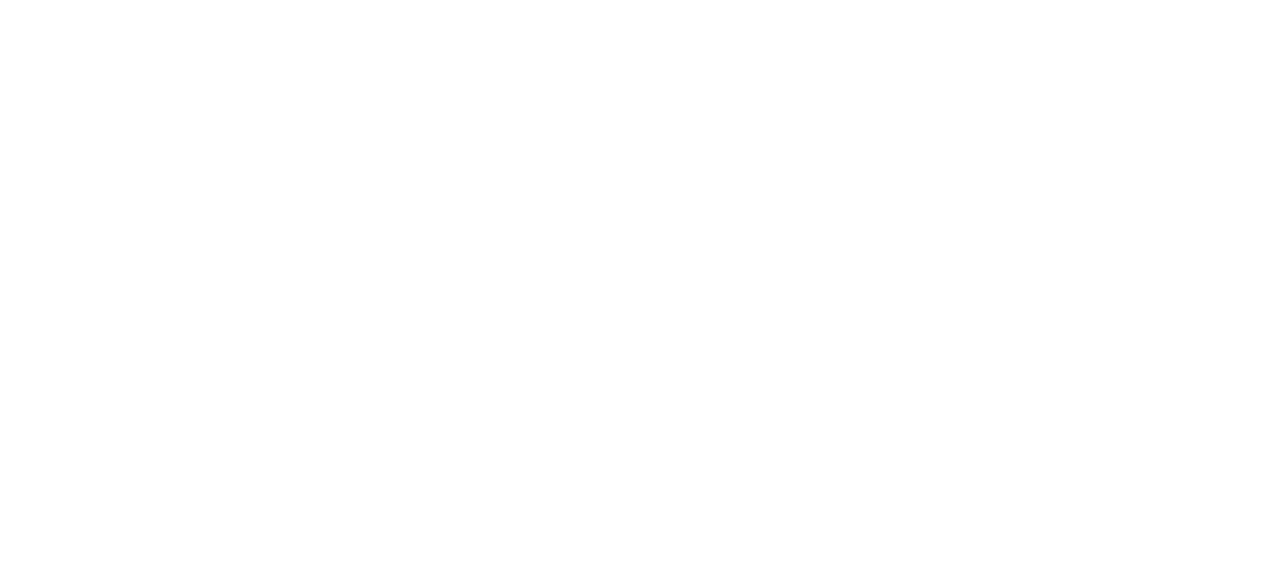
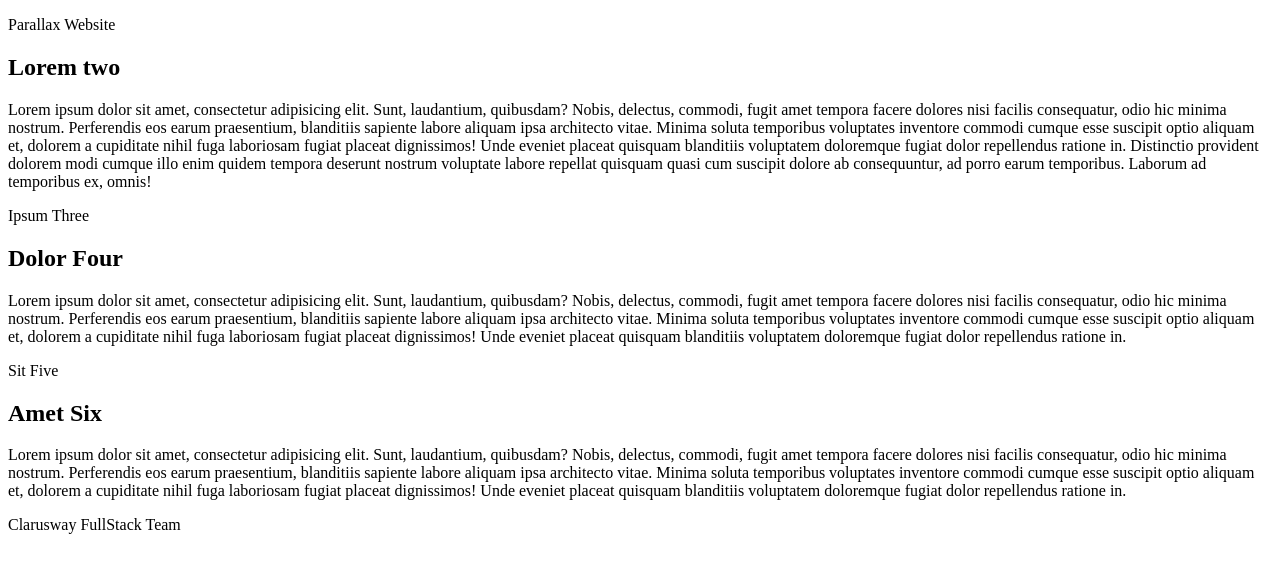
Before and after one commit to 1kenz/Project-003-ParallaxWebsite, a plain HTML site: page index.html in a window 1280 px wide. Drawn offline with Linux system fonts and the light colour scheme.

Commit message:
create html skeleton

```diff
--- a/index.html
+++ b/index.html
@@ -9,26 +9,50 @@
 </head>
 
 <body>
-    <!-- Section One -->
-    <section></section>
-
-    <!-- Section Two -->
-    <section></section>
-
-    <!-- Section Three -->
-    <section></section>
-
-    <!-- Section Four -->
-    <section></section>
-
-    <!-- Section Five -->
-    <section></section>
-
-    <!-- Section Six -->
-    <section></section>
-
-    <!-- Section Seven -->
-    <section></section>
+    <!-- Section One  -->
+    <section>
+        <p>Parallax Website</p>
+    </section>
+    <!-- Section Two  -->
+    <section>
+        <h2>Lorem two</h2>
+        <p>
+            Lorem ipsum dolor sit amet, consectetur adipisicing elit. Sunt, laudantium, quibusdam? Nobis, delectus, commodi, fugit amet tempora facere dolores nisi facilis consequatur, odio hic minima nostrum. Perferendis eos earum praesentium, blanditiis sapiente
+            labore aliquam ipsa architecto vitae. Minima soluta temporibus voluptates inventore commodi cumque esse suscipit optio aliquam et, dolorem a cupiditate nihil fuga laboriosam fugiat placeat dignissimos! Unde eveniet placeat quisquam blanditiis
+            voluptatem doloremque fugiat dolor repellendus ratione in. Distinctio provident dolorem modi cumque illo enim quidem tempora deserunt nostrum voluptate labore repellat quisquam quasi cum suscipit dolore ab consequuntur, ad porro earum temporibus.
+            Laborum ad temporibus ex, omnis!
+        </p>
+    </section>
+    <!-- Section Three  -->
+    <section>
+        <p>Ipsum Three</p>
+    </section>
+    <!-- Section Four  -->
+    <section>
+        <h2>Dolor Four</h2>
+        <p>
+            Lorem ipsum dolor sit amet, consectetur adipisicing elit. Sunt, laudantium, quibusdam? Nobis, delectus, commodi, fugit amet tempora facere dolores nisi facilis consequatur, odio hic minima nostrum. Perferendis eos earum praesentium, blanditiis sapiente
+            labore aliquam ipsa architecto vitae. Minima soluta temporibus voluptates inventore commodi cumque esse suscipit optio aliquam et, dolorem a cupiditate nihil fuga laboriosam fugiat placeat dignissimos! Unde eveniet placeat quisquam blanditiis
+            voluptatem doloremque fugiat dolor repellendus ratione in.
+        </p>
+    </section>
+    <!-- Section Five  -->
+    <section>
+        <p>Sit Five</p>
+    </section>
+    <!-- Section Six  -->
+    <section>
+        <h2>Amet Six</h2>
+        <p>
+            Lorem ipsum dolor sit amet, consectetur adipisicing elit. Sunt, laudantium, quibusdam? Nobis, delectus, commodi, fugit amet tempora facere dolores nisi facilis consequatur, odio hic minima nostrum. Perferendis eos earum praesentium, blanditiis sapiente
+            labore aliquam ipsa architecto vitae. Minima soluta temporibus voluptates inventore commodi cumque esse suscipit optio aliquam et, dolorem a cupiditate nihil fuga laboriosam fugiat placeat dignissimos! Unde eveniet placeat quisquam blanditiis
+            voluptatem doloremque fugiat dolor repellendus ratione in.
+        </p>
+    </section>
+    <!-- Section Seven  -->
+    <section>
+        <p>Clarusway FullStack Team</p>
+    </section>
 </body>
 
 </html>
```
